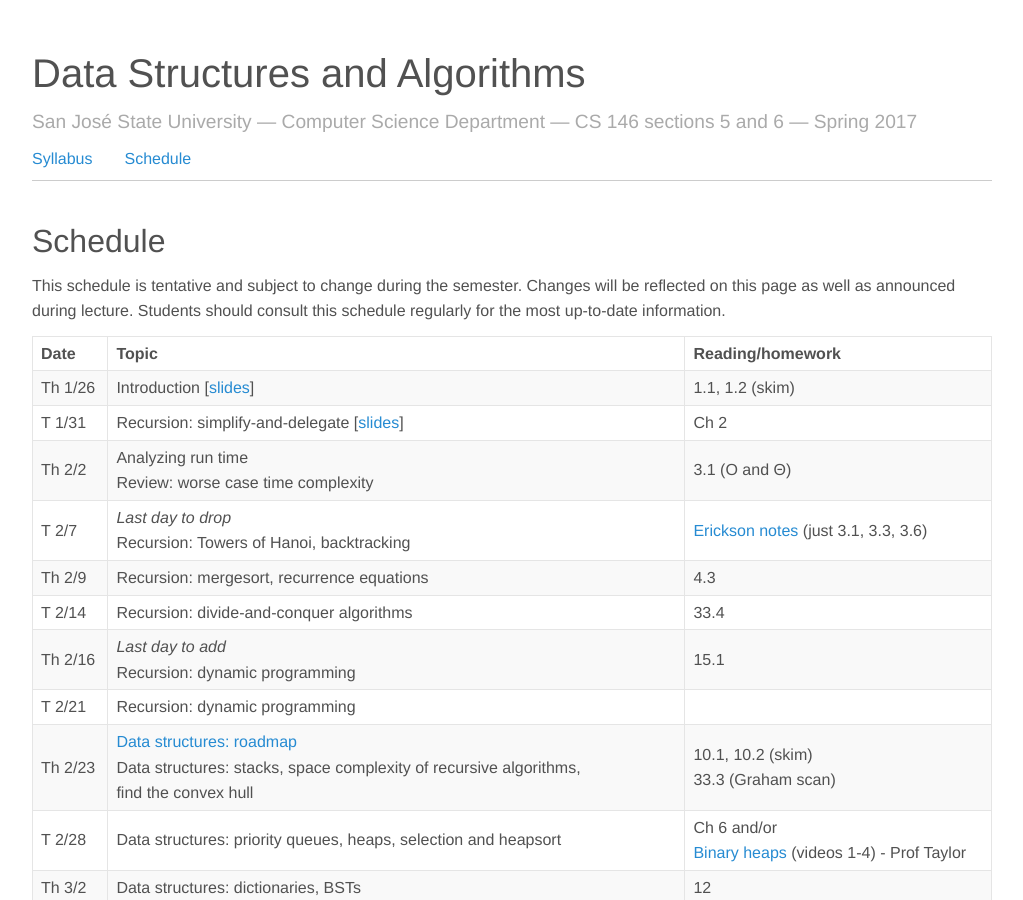
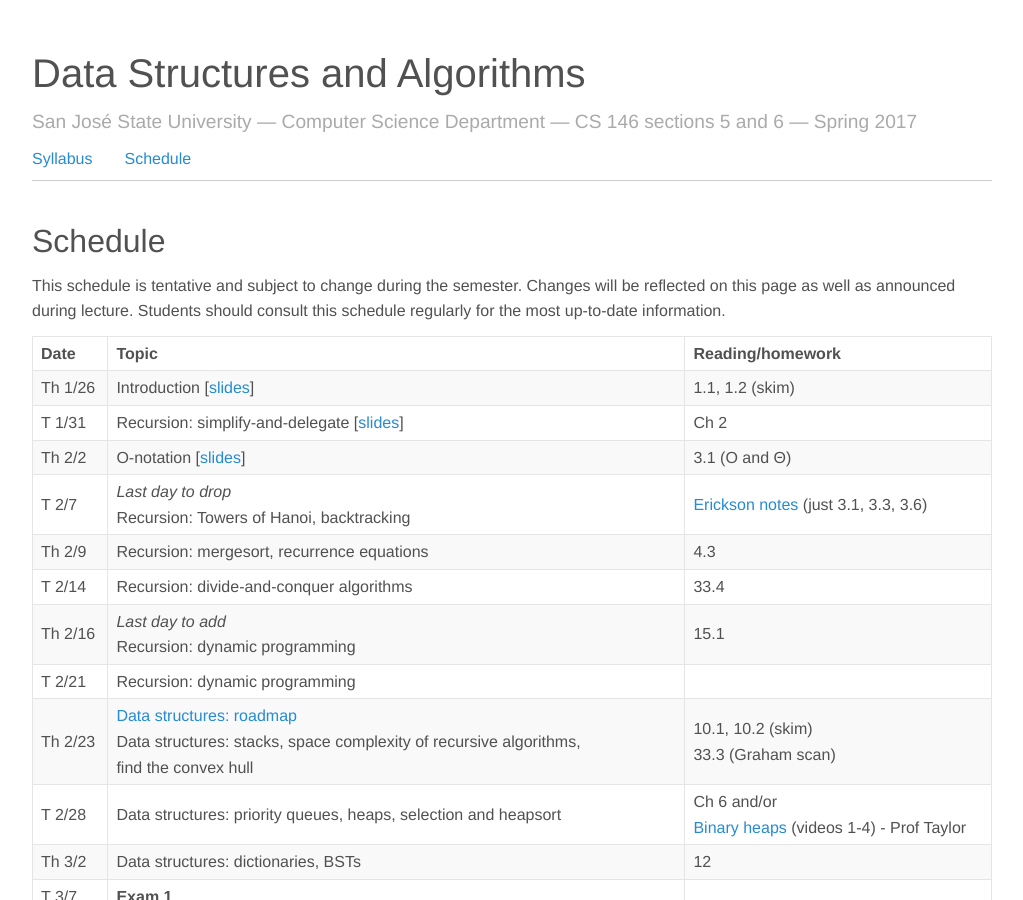
Before and after one commit to jnylam/jnylam.github.io, a Jekyll site: the page built from _courses/146-s17/index.md, in a window 1280 px wide and 900 px high. Shown: the whole window, without its empty margins (128-1151 px from the left). Built offline with Jekyll 4.4.1, drawn with Linux system fonts in a browser that asks for light colours.

Commit message:
add slides

```diff
--- a/_courses/146-s17/index.md
+++ b/_courses/146-s17/index.md
@@ -13,7 +13,7 @@ Date|Topic|Reading/homework
 ----|-----|-------
 Th 1/26 | Introduction [[slides](intro.pdf)] | 1.1, 1.2 (skim)
 T 1/31 | Recursion: simplify-and-delegate [[slides](recursion1.pdf)] | Ch 2
-Th 2/2 | Analyzing run time<br> Review: worse case time complexity | 3.1 (O and &Theta;)
+Th 2/2 | O-notation [[slides](o-notation.pdf)] | 3.1 (O and &Theta;)
 T 2/7 | _Last day to drop_<br>Recursion: Towers of Hanoi, backtracking | [Erickson notes](http://jeffe.cs.illinois.edu/teaching/algorithms/notes/03-backtracking.pdf) (just 3.1, 3.3, 3.6)
 Th 2/9 | Recursion: mergesort, recurrence equations | 4.3
 T 2/14 | Recursion: divide-and-conquer algorithms | 33.4
```
Also changed, not shown: 1 other file.
